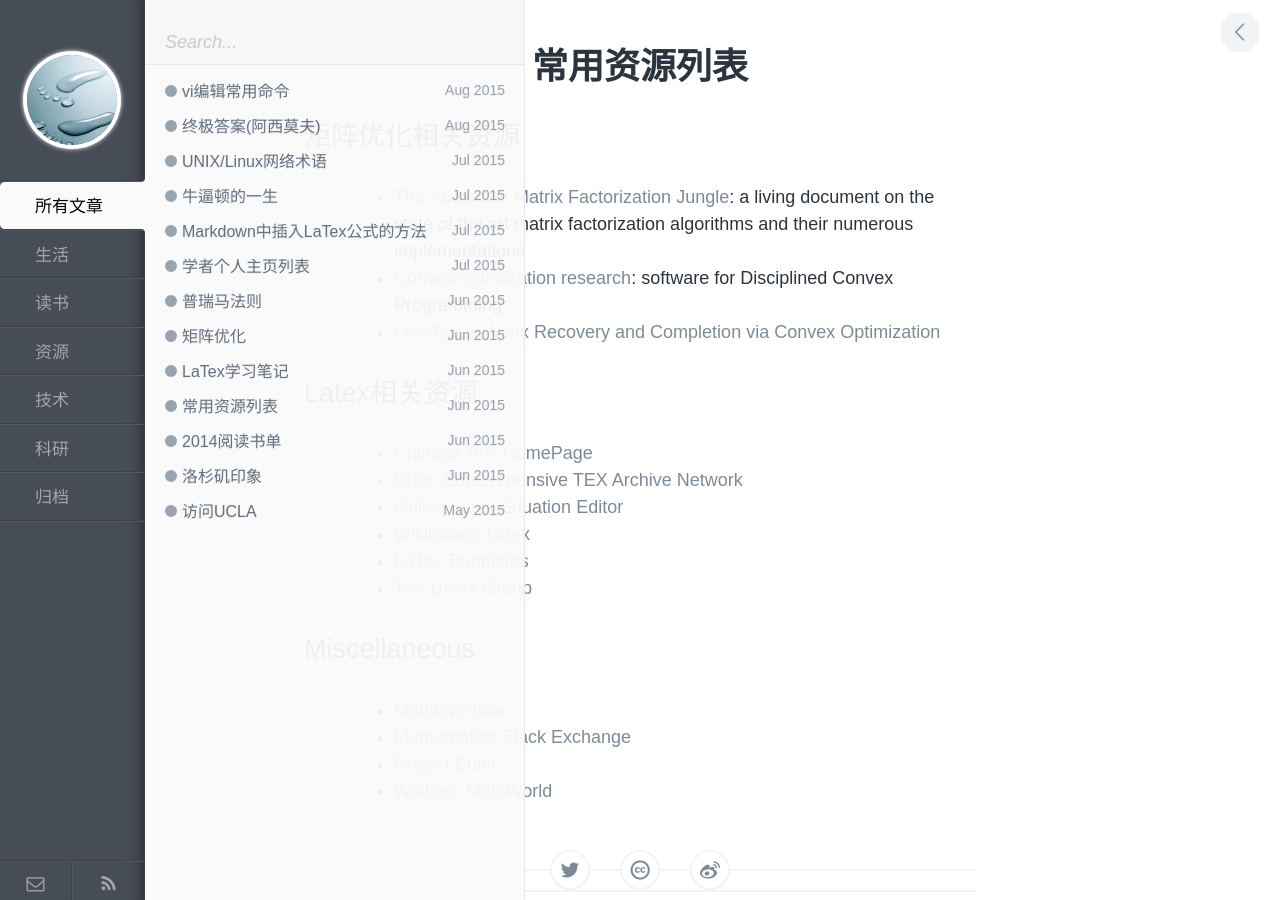
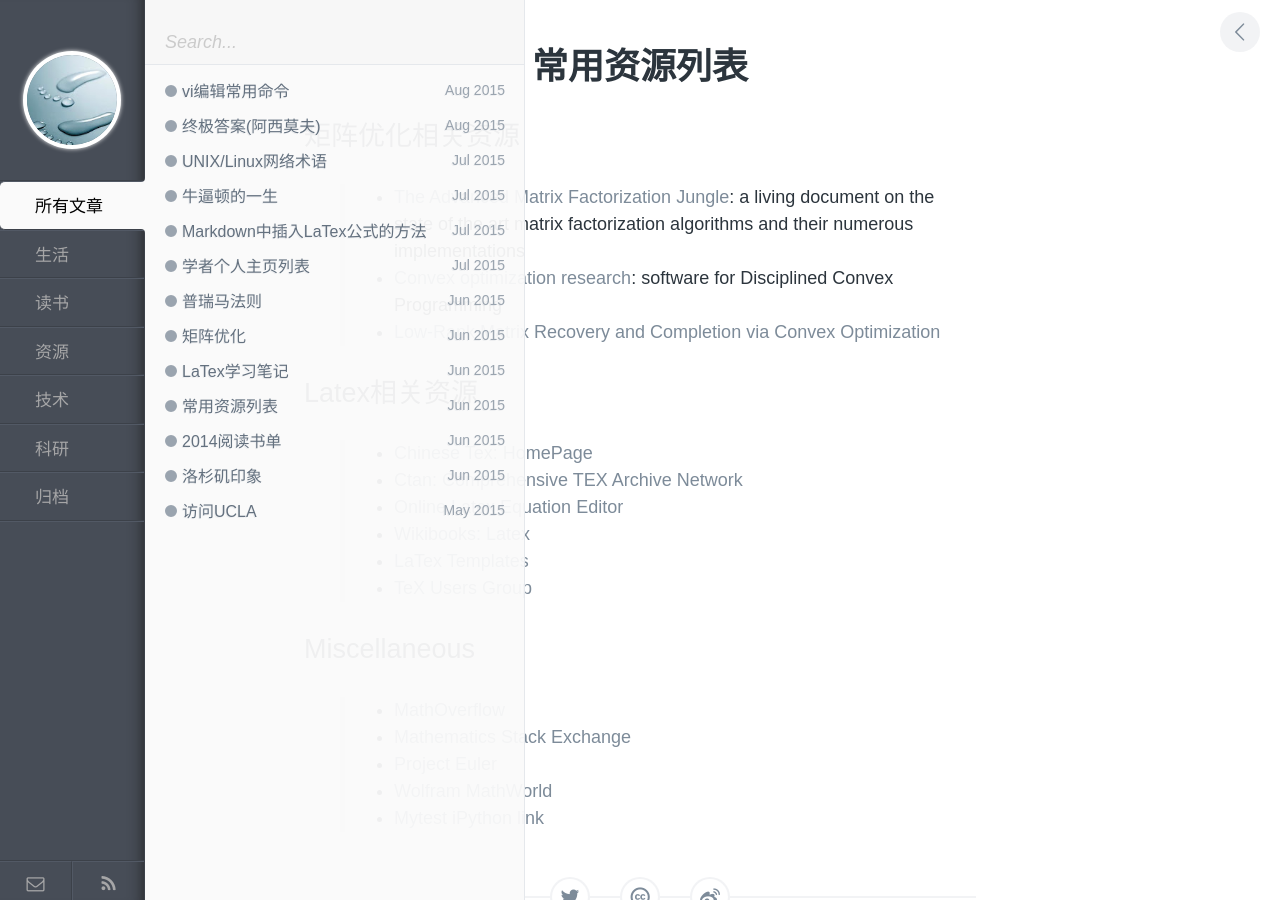
Before and after one commit to polyHong/polyHong.github.io, a Jekyll site: the page built from _posts/resource/2015-06-20-general-resources.md, in a window 1280 px wide. Built offline with Jekyll 4.4.1, drawn with Linux system fonts in a browser that asks for light colours; Markdown is read by kramdown in place of the engine named in the settings.

Commit message:
test iPython link

```diff
--- a/_posts/resource/2015-06-20-general-resources.md
+++ b/_posts/resource/2015-06-20-general-resources.md
@@ -28,3 +28,4 @@ keywords: Latex, Matrix Optimization
 > - [Mathematics Stack Exchange](http://math.stackexchange.com/)
 > - [Project Euler](http://projecteuler.net/about)
 > - [Wolfram MathWorld](http://mathworld.wolfram.com/)
+> - [Mytest iPython link](http://nbviewer.jupyter.org/github/polyHong/iPythonstudy/blob/master/python_learning.ipynb)
```
